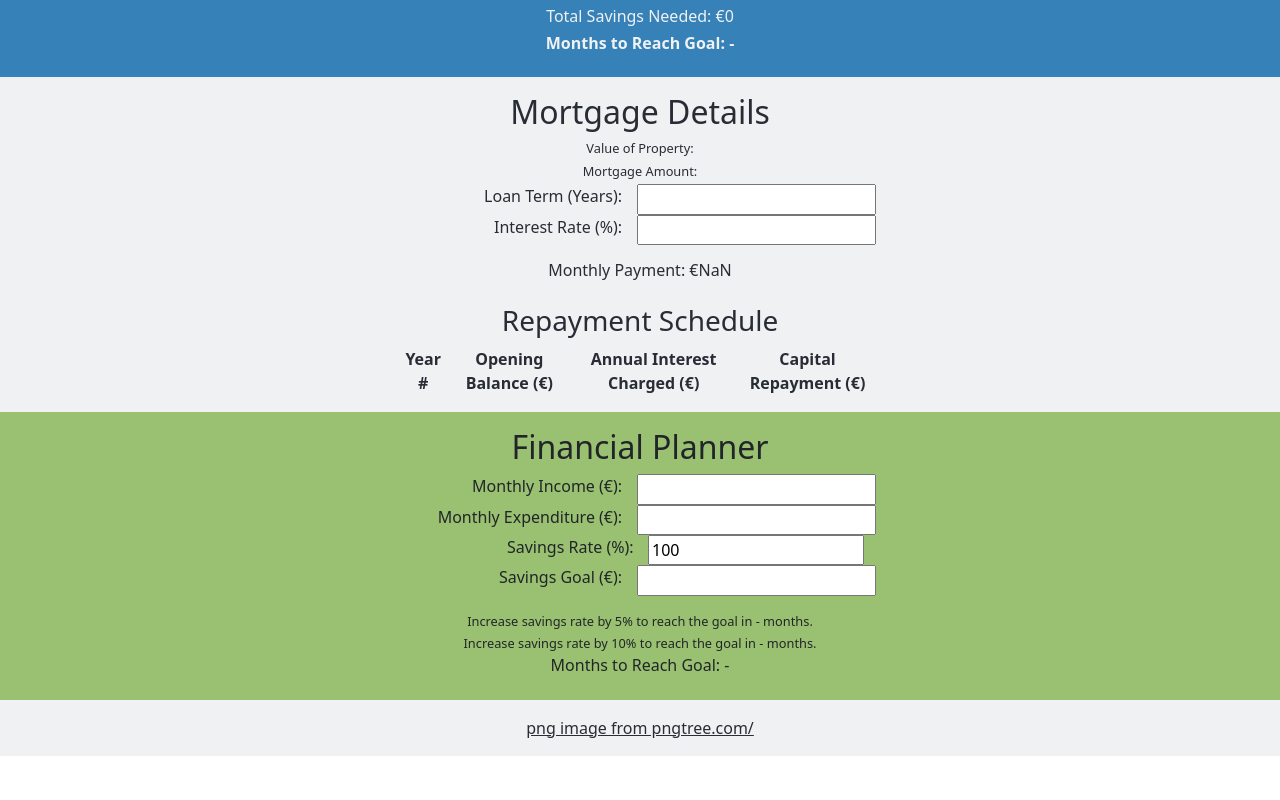
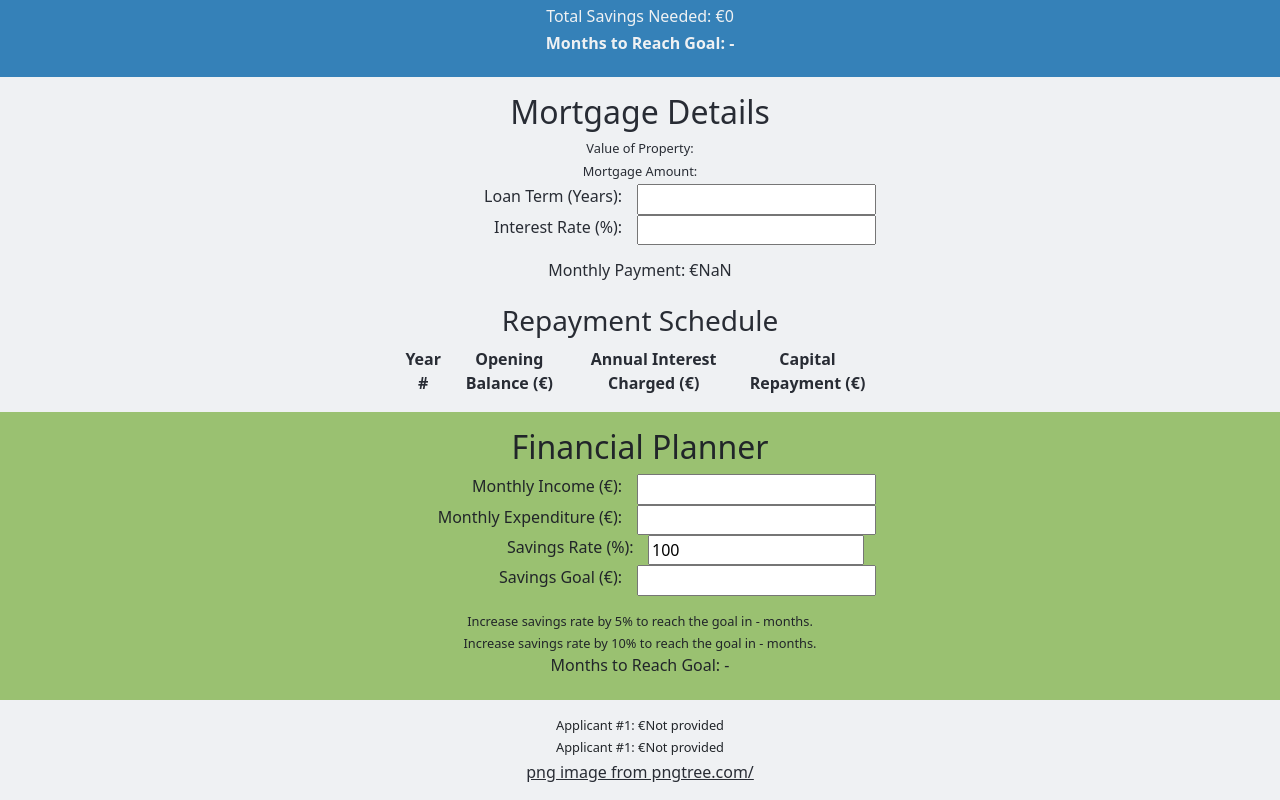
Before and after one commit to OisinWrites/Mortgage-Budgeter, a React (Create React App) app in the folder client/: page / in a window 1280 px wide. Shown: the part 1994-2794 px from the top of the page. Before the commit the page ends 2750 px from the top, so only its background shows below. Built offline with nearby package versions, Linux system fonts and the light colour scheme.

Commit message:
Lift gross salaries from 1st section, and test ability to ignore if applicants return to 1

```diff
--- a/client/src/App.js
+++ b/client/src/App.js
@@ -16,10 +16,18 @@ function App() {
   const [netIncome, setNetIncome] = useState('');
   const [netIncome2, setNetIncome2] = useState('');
   const [totalAnnualFees, setTotalAnnualFees] = useState(0);
+  const [applicantIncomes, setApplicantIncomes] = useState([null]);
 
-    // Function to be passed to DepositSavingPeriod
+  // Function to be passed to DepositSavingPeriod
   const updateTotalAnnualFees = (newTotal) => {
       setTotalAnnualFees(newTotal);
+  };
+
+  // Handler to update gross incomes
+  const handleIncomeChange = (index, value) => {
+    const newIncomes = [...applicantIncomes];
+    newIncomes[index] = Number(value) || null;
+    setApplicantIncomes(newIncomes);
   };
 
   return (
@@ -33,6 +41,8 @@ function App() {
         <div class="bcc">
           <div class="section">
             <BorrowingCapacityCalculator
+              applicantIncomes={applicantIncomes}
+              onIncomeChange={handleIncomeChange}
               setMaxBorrow={setMaxBorrow}
               isFirstTimeBuyer={isFirstTimeBuyer}
               setIsFirstTimeBuyer={setIsFirstTimeBuyer}
@@ -42,7 +52,10 @@ function App() {
         </div>
         <div class="dsp">
           <div class="section">
-            <DepositSavingPeriod maxBorrow={maxBorrow} isFirstTimeBuyer={isFirstTimeBuyer} hasSecondApplicant={numberOfApplicants > 1}
+            <DepositSavingPeriod
+            maxBorrow={maxBorrow}
+            isFirstTimeBuyer={isFirstTimeBuyer}
+            hasSecondApplicant={numberOfApplicants > 1}
             updateTotalAnnualFees={updateTotalAnnualFees}
             housePrice={housePrice}
             setHousePrice={setHousePrice}
@@ -67,11 +80,27 @@ function App() {
         <div class="fp">
           <div class="section mb-3">
           <FinancialPlanner
+            hasSecondApplicant={numberOfApplicants > 1}
             totalAnnualFees={totalAnnualFees}
             netIncome={netIncome}
             netIncome2={netIncome2}
           />
           </div>
+        </div>
+        <div>
+          {applicantIncomes.map((income, index) => (
+            <div key={index}>
+              <p>Applicant #{index + 1}: €{income || 'Not provided'}</p>
+            </div>
+          ))}
+        </div>
+
+        <div>
+          {applicantIncomes.slice(0, numberOfApplicants).map((income, index) => (
+            <div key={index}>
+              <p>Applicant #{index + 1}: €{income || 'Not provided'}</p>
+            </div>
+          ))}
         </div>
         <a class="image-credit" target="_blank" rel="noopener noreferrer" href='https://pngtree.com/freepng/house-home-puppy-hand-drawing_4088450.html'>png image from pngtree.com/</a>
       </main>
--- a/client/src/components/BorrowingCapacityCalculator.js
+++ b/client/src/components/BorrowingCapacityCalculator.js
@@ -1,9 +1,15 @@
 import React, { useState, useEffect } from 'react';
 
 // Corrected the component definition with proper function syntax
-const BorrowingCapacityCalculator = ({ isFirstTimeBuyer, setIsFirstTimeBuyer, setMaxBorrow, setNumberOfApplicants }) => {
+const BorrowingCapacityCalculator = ({
+  isFirstTimeBuyer,
+  setIsFirstTimeBuyer,
+  setMaxBorrow,
+  setNumberOfApplicants,
+  applicantIncomes,
+  onIncomeChange
+  }) => {
   const [numberOfApplicants, setInternalNumberOfApplicants] = useState(1);
-  const [applicantIncomes, setApplicantIncomes] = useState(Array(numberOfApplicants).fill(null));
   const [multiplier, setMultiplier] = useState(3.5);
   const [manualMaxBorrow, setManualMaxBorrow] = useState('');
   const [propertyValue, setPropertyValue] = useState(0);
@@ -27,17 +33,6 @@ const BorrowingCapacityCalculator = ({ isFirstTimeBuyer, setIsFirstTimeBuyer, se
     setMaxBorrow(calculatedEffectiveMaxBorrow);
 
   }, [applicantIncomes, multiplier, manualMaxBorrow, isFirstTimeBuyer, setMaxBorrow]);
-
-  useEffect(() => {
-    // Update the array size when number of applicants changes
-    setApplicantIncomes(Array(numberOfApplicants).fill(null));
-  }, [numberOfApplicants]);
-
-  const handleIncomeChange = (index, value) => {
-    const newIncomes = [...applicantIncomes];
-    newIncomes[index] = Number(value) || null; // Corrected to handle empty string and convert to null
-    setApplicantIncomes(newIncomes);
-  };
 
   const toggleExemption = () => {
     setMultiplier(multiplier === 3.5 ? 4.5 : 3.5);
@@ -106,7 +101,7 @@ const BorrowingCapacityCalculator = ({ isFirstTimeBuyer, setIsFirstTimeBuyer, se
                     type="number"
                     value={applicantIncomes[index] || ''}
                     placeholder="0"
-                    onChange={(e) => handleIncomeChange(index, e.target.value)}
+                    onChange={(e) => onIncomeChange(index, e.target.value)}
                   />
                 </div>
               </div>
```
